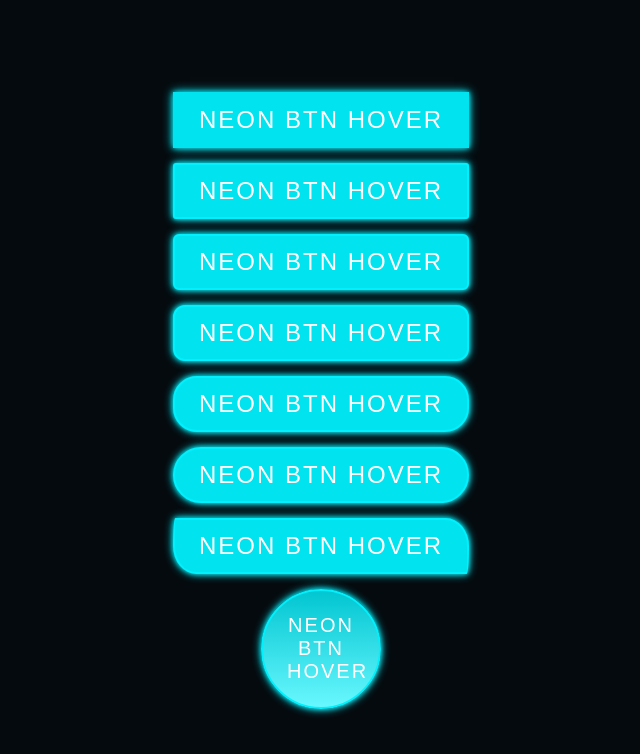
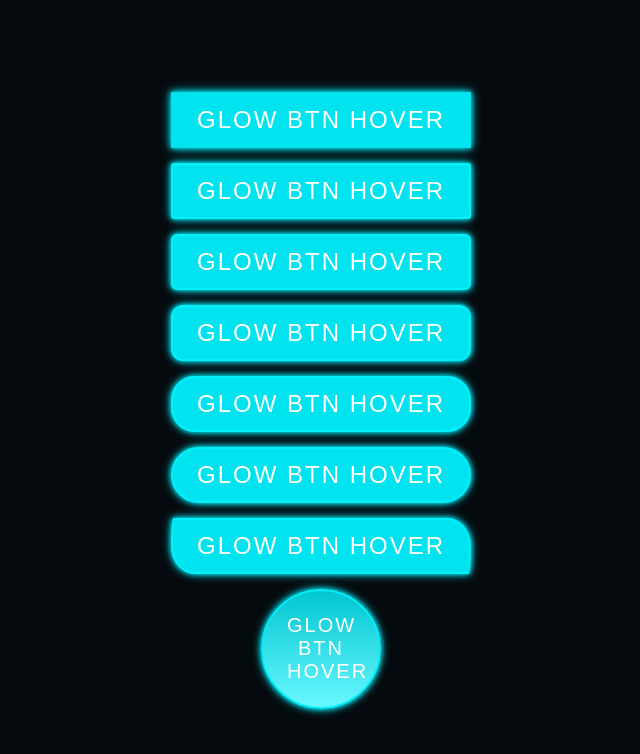
Before and after one commit to Aarigan/CFBL2-AMS-glowButtonHover, a plain HTML site: page index.html in a window 1280 px wide. Shown: the whole page, without its empty margins (319-959 px from the left). Drawn offline with Linux system fonts and the light colour scheme.

Commit message:
modified

```diff
--- a/index.html
+++ b/index.html
@@ -4,19 +4,19 @@
   <meta charset="UTF-8">
   <meta http-equiv="X-UA-Compatible" content="IE=edge">
   <meta name="viewport" content="width=device-width, initial-scale=1.0">
-  <title>Neon Button Blue Hover</title>
+  <title>Glow Button Blue Hover</title>
   <link rel="stylesheet" href="./css/style.css">
 </head>
 <body>
 
-  <button class="btn-1">Neon Btn hover</button>
-  <button class="btn-2">Neon Btn hover</button>
-  <button class="btn-3">Neon Btn hover</button>
-  <button class="btn-4">Neon Btn hover</button>
-  <button class="btn-5">Neon Btn hover</button>
-  <button class="btn-6">Neon Btn hover</button>
-  <button class="btn-7">Neon Btn hover</button>
-  <button class="btn-8">Neon Btn hover</button>
+  <button class="btn-1">Glow Btn hover</button>
+  <button class="btn-2">Glow Btn hover</button>
+  <button class="btn-3">Glow Btn hover</button>
+  <button class="btn-4">Glow Btn hover</button>
+  <button class="btn-5">Glow Btn hover</button>
+  <button class="btn-6">Glow Btn hover</button>
+  <button class="btn-7">Glow Btn hover</button>
+  <button class="btn-8">Glow Btn hover</button>
 
 </body>
 </html>
```
